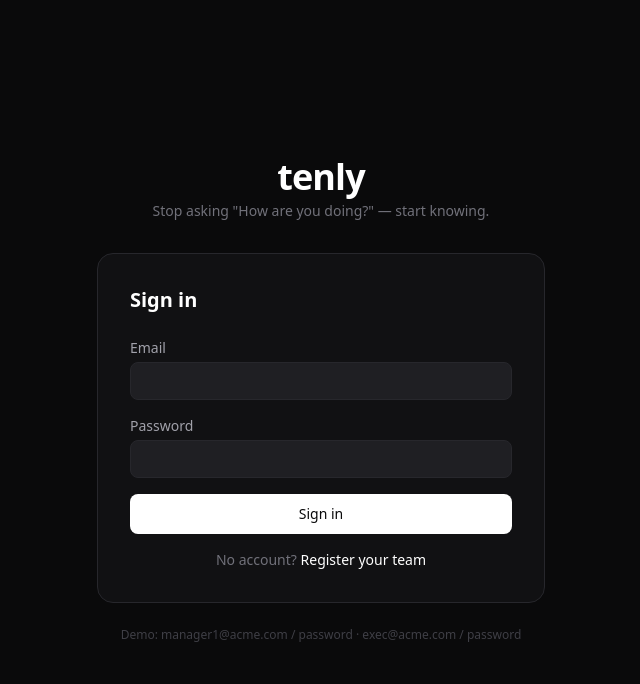
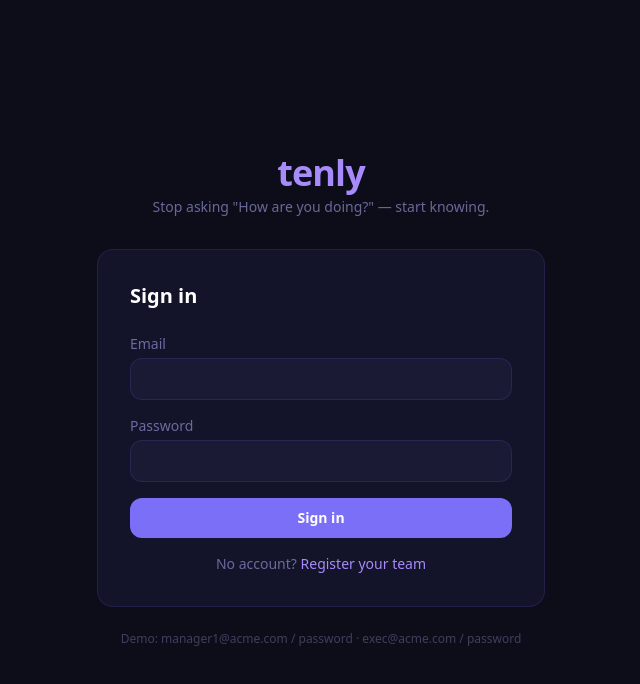
Before and after one commit to Aspenskiman/tenly, a React (Vite) app in the folder client/: page /login in a window 1280 px wide. Shown: the top 684 px of the page, without its empty margins (319-959 px from the left). Built offline with nearby package versions, Linux system fonts and the light colour scheme; no server answers.

Commit message:
fix: Login uses actual theme tokens — indigo dark matches rest of app

```diff
--- a/client/src/pages/Login.tsx
+++ b/client/src/pages/Login.tsx
@@ -2,6 +2,7 @@ import { useState, FormEvent } from 'react';
 import { useNavigate, Link } from 'react-router-dom';
 import { login } from '../api/auth';
 import { useAuth } from '../context/AuthContext';
+import { theme } from '../lib/theme';
 
 export default function Login() {
   const [email, setEmail] = useState('');
@@ -27,66 +28,66 @@ export default function Login() {
   }
 
   return (
-    <div className="min-h-screen flex items-center justify-center px-4" style={{ backgroundColor: '#0A0A0B' }}>
+    <div className="min-h-screen flex items-center justify-center px-4" style={{ background: theme.bg }}>
       <div className="w-full max-w-md">
         <div className="text-center mb-8">
-          <h1 className="text-4xl font-black text-white tracking-tight mb-1">tenly</h1>
-          <p className="text-sm" style={{ color: '#71717A' }}>Stop asking "How are you doing?" — start knowing.</p>
+          <h1 className="text-4xl font-black tracking-tight mb-1" style={{ color: theme.accentLt }}>tenly</h1>
+          <p className="text-sm" style={{ color: theme.textMid }}>Stop asking "How are you doing?" — start knowing.</p>
         </div>
 
-        <div className="rounded-2xl p-8" style={{ backgroundColor: '#111113', border: '1px solid #27272C' }}>
+        <div className="rounded-2xl p-8" style={{ backgroundColor: theme.surface, border: `1px solid ${theme.border}` }}>
           <h2 className="text-xl font-semibold text-white mb-6">Sign in</h2>
 
           <form onSubmit={handleSubmit} className="space-y-4">
             <div>
-              <label className="block text-sm font-medium mb-1" style={{ color: '#A1A1AA' }}>Email</label>
+              <label className="block text-sm font-medium mb-1" style={{ color: theme.textMid }}>Email</label>
               <input
                 type="email"
                 value={email}
                 onChange={(e) => setEmail(e.target.value)}
-                className="w-full px-3 py-2 rounded-lg text-sm text-white focus:outline-none focus:ring-1 focus:ring-white"
-                style={{ backgroundColor: '#1F1F23', border: '1px solid #27272C' }}
+                className="w-full px-3 py-2.5 rounded-xl text-white text-sm focus:outline-none"
+                style={{ backgroundColor: theme.card, border: `1px solid ${theme.border}` }}
                 required
                 autoComplete="email"
               />
             </div>
 
             <div>
-              <label className="block text-sm font-medium mb-1" style={{ color: '#A1A1AA' }}>Password</label>
+              <label className="block text-sm font-medium mb-1" style={{ color: theme.textMid }}>Password</label>
               <input
                 type="password"
                 value={password}
                 onChange={(e) => setPassword(e.target.value)}
-                className="w-full px-3 py-2 rounded-lg text-sm text-white focus:outline-none focus:ring-1 focus:ring-white"
-                style={{ backgroundColor: '#1F1F23', border: '1px solid #27272C' }}
+                className="w-full px-3 py-2.5 rounded-xl text-white text-sm focus:outline-none"
+                style={{ backgroundColor: theme.card, border: `1px solid ${theme.border}` }}
                 required
                 autoComplete="current-password"
               />
             </div>
 
             {error && (
-              <p className="text-sm px-3 py-2 rounded-lg" style={{ color: '#EF4444', backgroundColor: '#1F1F23' }}>{error}</p>
+              <p className="text-sm px-3 py-2 rounded-xl" style={{ color: '#EF4444', backgroundColor: theme.card, border: `1px solid rgba(239,68,68,0.2)` }}>{error}</p>
             )}
 
             <button
               type="submit"
               disabled={loading}
-              className="w-full py-2.5 rounded-lg font-medium text-sm transition disabled:opacity-50"
-              style={{ backgroundColor: '#FFFFFF', color: '#0A0A0B' }}
+              className="w-full py-2.5 rounded-xl font-semibold text-sm transition disabled:opacity-50"
+              style={{ backgroundColor: theme.accent, color: '#FFFFFF' }}
             >
               {loading ? 'Signing in…' : 'Sign in'}
             </button>
           </form>
 
-          <p className="text-center text-sm mt-4" style={{ color: '#71717A' }}>
+          <p className="text-center text-sm mt-4" style={{ color: theme.textMid }}>
             No account?{' '}
-            <Link to="/register" className="text-white hover:underline font-medium">
+            <Link to="/register" className="font-medium hover:underline" style={{ color: theme.accentLt }}>
               Register your team
             </Link>
           </p>
         </div>
 
-        <p className="text-center text-xs mt-6" style={{ color: '#3F3F46' }}>
+        <p className="text-center text-xs mt-6" style={{ color: theme.textMute }}>
           Demo: manager1@acme.com / password · exec@acme.com / password
         </p>
       </div>
```
